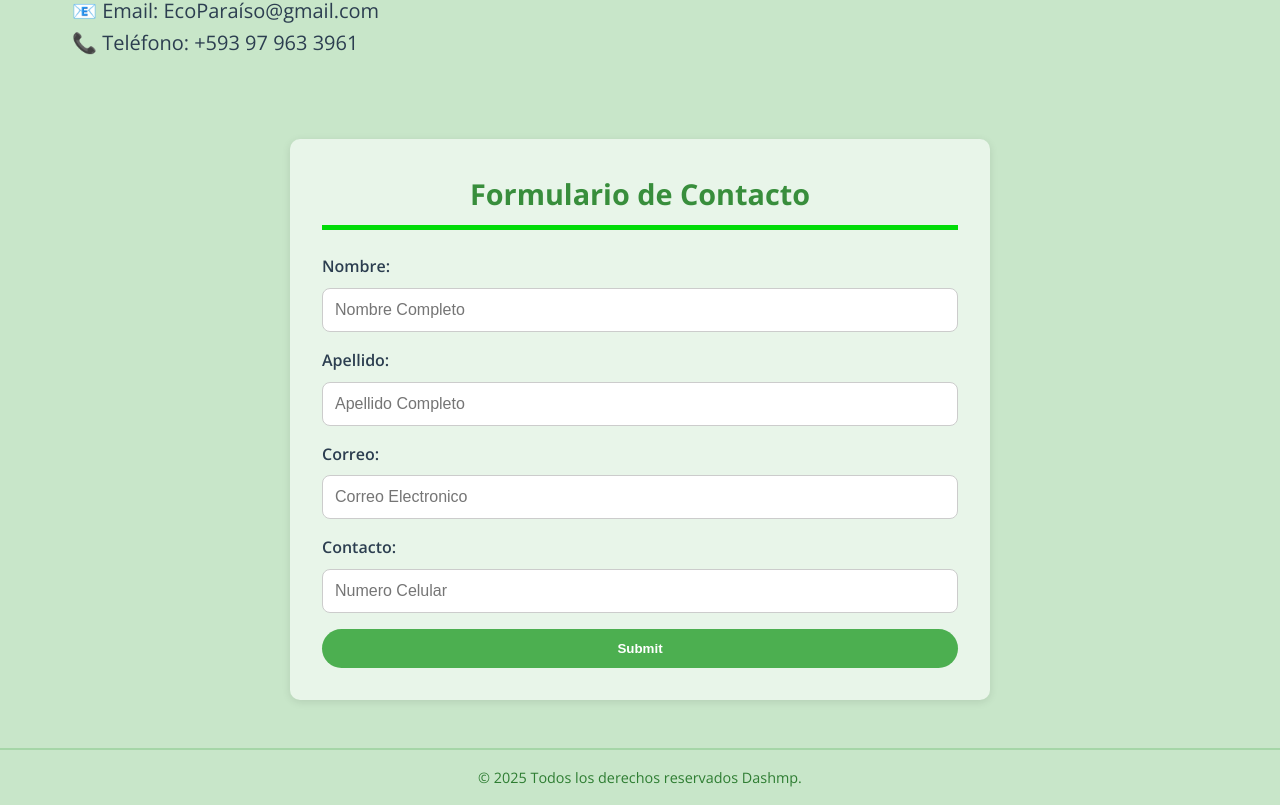
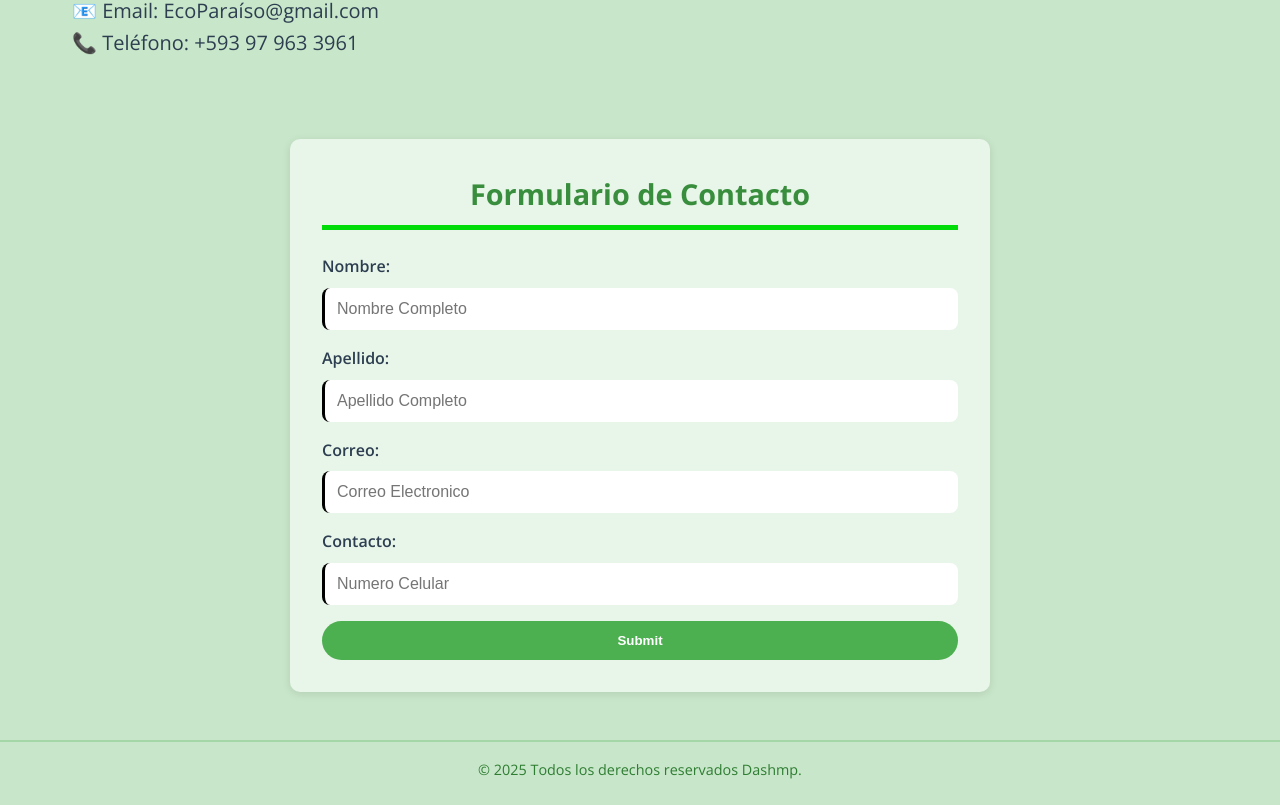
Before and after one commit to Dashmp/invernadero, a plain HTML site: page index.html in a window 1280 px wide. Shown: the part 3550-4355 px from the top of the page. Drawn offline with nearby package versions, Linux system fonts and the light colour scheme.

Commit message:
Versión 1.0.0.1

```diff
--- a/styles/style.css
+++ b/styles/style.css
@@ -183,7 +183,8 @@ section img {
 .formulario input[type="email"],
 .formulario input[type="password"] {/*Campos de entrada del formulario*/
     padding: 0.75rem;
-    border: 1px solid #ccc;
+    border: none;
+    border-left: 3px solid #000;
     border-radius: 8px; /*Redondea las esquinas del boton*/
     font-size: 1rem;
 }
```
